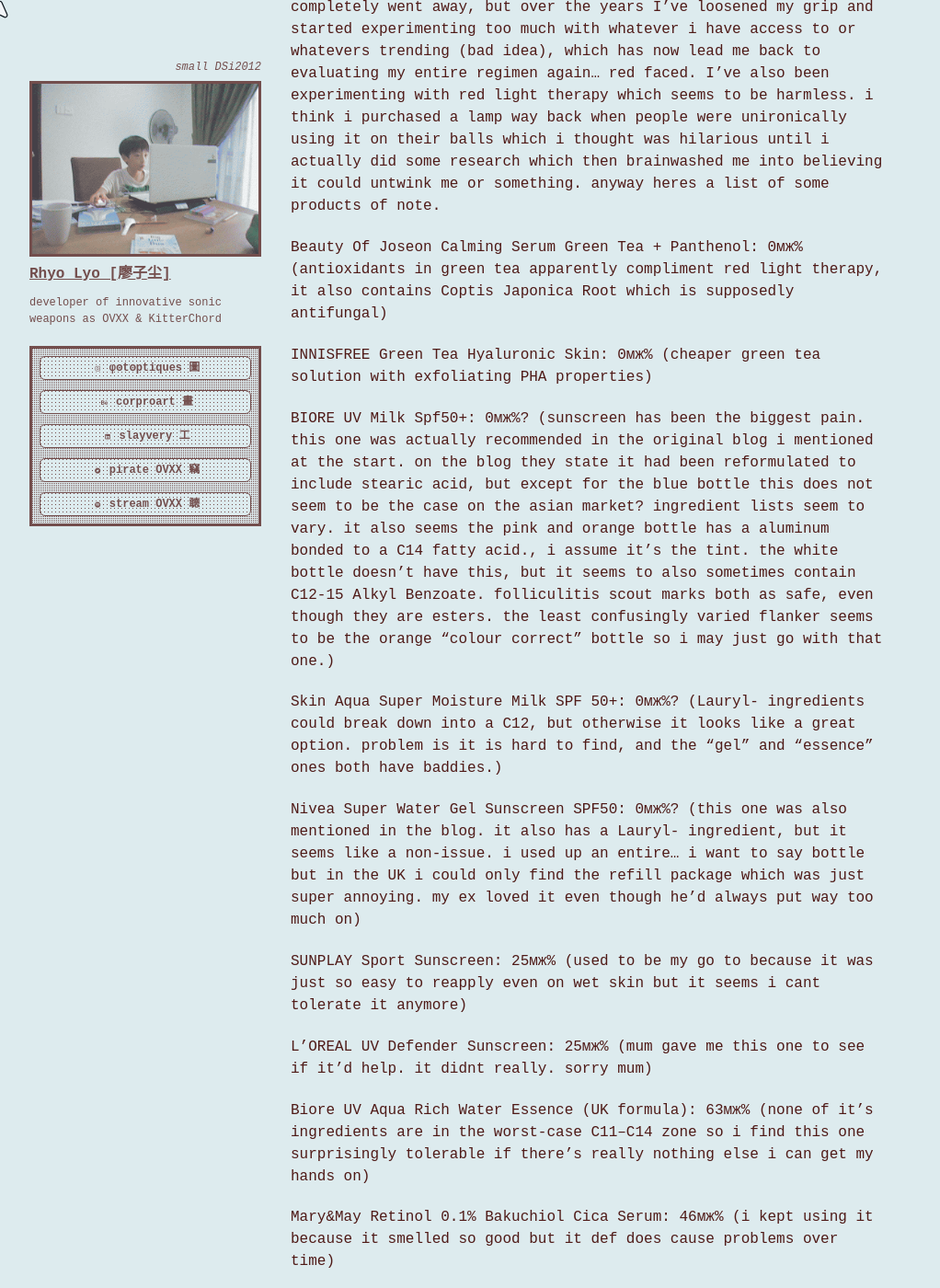
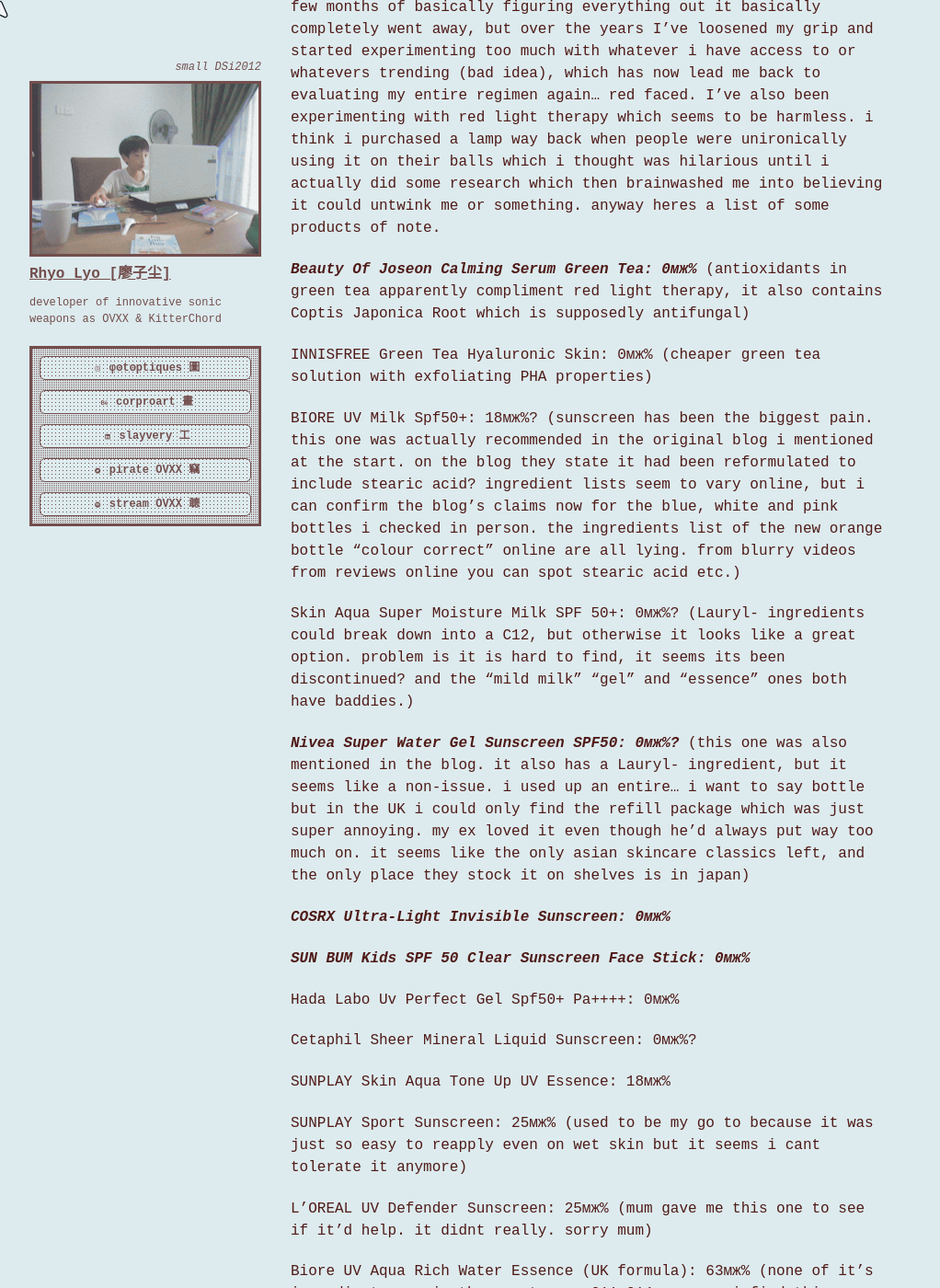
Before and after one commit to cryotato/cryotato.github.io, a Jekyll site: the page built from _posts/2024-01-01-malassezia.md, in a window 1280 px wide and 1400 px high, scrolled down 3808 px. Shown: the whole window at 92% size, without its empty margins (0-1022 px from the left). Built offline with Jekyll 4.4.1, drawn with Linux system fonts in a browser that asks for light colours; cached includes are drawn as plain includes; some web fonts are replaced; comment, search, counter and statistics services are not loaded; some of the changed text lies outside the part shown.

Commit message:
Update 2024-01-01-malassezia.md

```diff
--- a/_posts/2024-01-01-malassezia.md
+++ b/_posts/2024-01-01-malassezia.md
@@ -90,20 +90,30 @@
 
 the last 2 years I have essentially been using a combo of manuka honey (0мж% obviously) for its anti-fungal properties alongside the E45 Itch Relief Gel (0мж%) previously mentioned and as a cleanser I use a ketoconazole shampoo. i also used to use the famous De La Cruz 10% Sulfur. it seemed to work but it really sucked when it got in my eyes and while i didnt mind the smell my partner did. after a few months of basically figuring everything out it basically completely went away, but over the years I've loosened my grip and started experimenting too much with whatever i have access to or whatevers trending (bad idea), which has now lead me back to evaluating my entire regimen again... red faced. I've also been experimenting with red light therapy which seems to be harmless. i think i purchased a lamp way back when people were unironically using it on their balls which i thought was hilarious until i actually did some research which then brainwashed me into believing it could untwink me or something. anyway heres a list of some products of note.
 
-Beauty Of Joseon Calming Serum Green Tea + Panthenol: 0мж%
+***Beauty Of Joseon Calming Serum Green Tea: 0мж%***
 (antioxidants in green tea apparently compliment red light therapy, it also contains Coptis Japonica Root which is supposedly antifungal)
 
 INNISFREE Green Tea Hyaluronic Skin: 0мж%
 (cheaper green tea solution with exfoliating PHA properties)
 
-BIORE UV Milk Spf50+: 0мж%?
-(sunscreen has been the biggest pain. this one was actually recommended in the original blog i mentioned at the start. on the blog they state it had been reformulated to include stearic acid, but except for the blue bottle this does not seem to be the case on the asian market? ingredient lists seem to vary. it also seems the pink and orange bottle has a aluminum bonded to a C14 fatty acid., i assume it's the tint. the white bottle doesn't have this, but it seems to also sometimes contain C12-15 Alkyl Benzoate. folliculitis scout marks both as safe, even though they are esters. the least confusingly varied flanker seems to be the orange "colour correct" bottle so i may just go with that one.)
+BIORE UV Milk Spf50+: 18мж%?
+(sunscreen has been the biggest pain. this one was actually recommended in the original blog i mentioned at the start. on the blog they state it had been reformulated to include stearic acid? ingredient lists seem to vary online, but i can confirm the blog's claims now for the blue, white and pink bottles i checked in person. the ingredients list of the new orange bottle "colour correct" online are all lying. from blurry videos from reviews online you can spot stearic acid etc.)
 
 Skin Aqua Super Moisture Milk SPF 50+: 0мж%?
-(Lauryl- ingredients could break down into a C12, but otherwise it looks like a great option. problem is it is hard to find, and the "gel" and "essence" ones both have baddies.)
+(Lauryl- ingredients could break down into a C12, but otherwise it looks like a great option. problem is it is hard to find, it seems its been discontinued? and the "mild milk" "gel" and "essence" ones both have baddies.)
 
-Nivea Super Water Gel Sunscreen SPF50: 0мж%?
-(this one was also mentioned in the blog. it also has a Lauryl- ingredient, but it seems like a non-issue. i used up an entire... i want to say bottle but in the UK i could only find the refill package which was just super annoying. my ex loved it even though he'd always put way too much on)
+***Nivea Super Water Gel Sunscreen SPF50: 0мж%?***
+(this one was also mentioned in the blog. it also has a Lauryl- ingredient, but it seems like a non-issue. i used up an entire... i want to say bottle but in the UK i could only find the refill package which was just super annoying. my ex loved it even though he'd always put way too much on. it seems like the only asian skincare classics left, and the only place they stock it on shelves is in japan)
+
+***COSRX Ultra-Light Invisible Sunscreen: 0мж%***
+
+***SUN BUM Kids SPF 50 Clear Sunscreen Face Stick: 0мж%***
+
+Hada Labo Uv Perfect Gel Spf50+ Pa++++: 0мж%
+
+Cetaphil Sheer Mineral Liquid Sunscreen: 0мж%?
+
+SUNPLAY Skin Aqua Tone Up UV Essence: 18мж%
 
 SUNPLAY Sport Sunscreen: 25мж%
 (used to be my go to because it was just so easy to reapply even on wet skin but it seems i cant tolerate it anymore)
@@ -117,10 +127,18 @@
 Mary&May Retinol 0.1% Bakuchiol Cica Serum: 46мж%
 (i kept using it because it smelled so good but it def does cause problems over time)
 
-La Roche-Posay Effaclar Adapalene Gel 0.1% Retinoid: 0мж
+La Roche-Posay Effaclar Adapalene Gel 0.1% Retinoid: 0мж%
 
-Cetaphil Sheer Mineral Liquid Sunscreen: 0мж
+Eau Thermale Avene Cleansing Foam Face Wash: 0мж%
 
-De La Cruz 10% Sulfur: 0мж
+The Ordinary 100% Plant-Derived Squalane: 0мж%
+(really great but does not agree with the honey and piles)
 
-Eau Thermale Avene Cleansing Foam Face Wash: 0мж
+The Ordinary Niacinamide 10% + Zinc 1%: 0мж%
+
+The Ordinary Multi-Antioxidant Radiance Serum: 0мж%
+
+The Ordinary Sulfur 10% Powder-to-cream Concentrate: 0мж%
+(because it's intended to use as a spot treatment i just dilute it and mix it in to whatever serum or lotion im using)
+
+De La Cruz 10% Sulfur: 0мж%
```
Also changed, not shown: other parts of _posts/2024-01-01-malassezia.md (+1 -1 lines).
